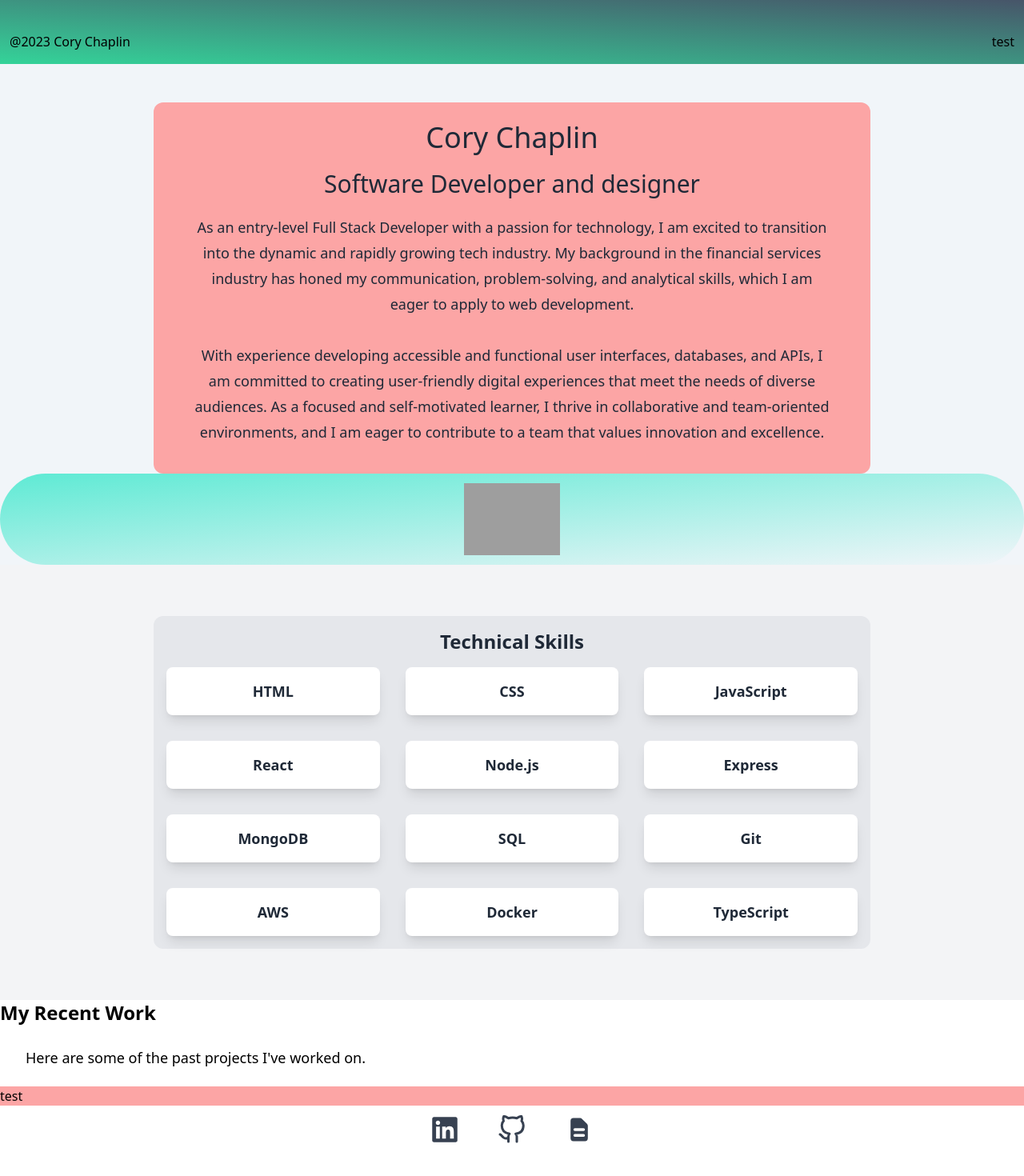
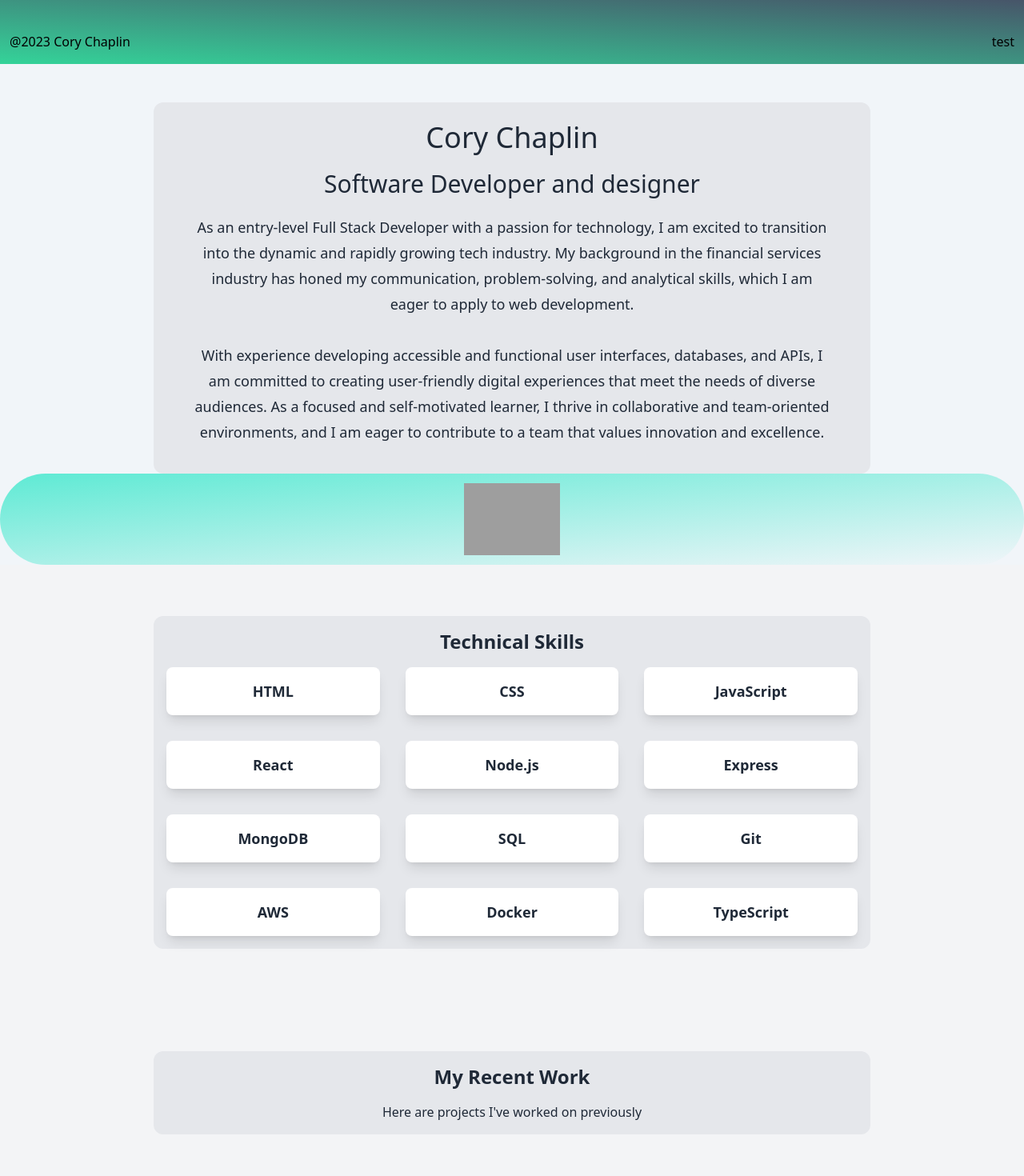
Before and after one commit to coryoc/portfolio, a Next.js app: page / in a window 1280 px wide. Shown: the top 1470 px of the page at 80% size. Before the commit the page ends 1442 px from the top, so only its background shows below. Built offline with nearby package versions, Linux system fonts and the light colour scheme; grey boxes are pictures that could not be loaded.

Commit message:
intro styling

```diff
--- a/pages/index.tsx
+++ b/pages/index.tsx
@@ -28,39 +28,6 @@ export default function Home() {
     'TypeScript',
   ];
 
-  // useEffect(() => {
-  //   // Set up the scene
-  //   const scene = new THREE.Scene();
-  //   const camera = new THREE.PerspectiveCamera(75, window.innerWidth / window.innerHeight, 0.1, 1000);
-  //   camera.position.z = 5;
-
-  //   // Create a sphere
-  //   const geometry = new THREE.SphereGeometry(1, 32, 32);
-  //   const material = new THREE.MeshPhongMaterial({ color: 0x22223B });
-  //   const sphere = new THREE.Mesh(geometry, material);
-  //   scene.add(sphere);
-
-  //   // Add lighting
-  //   const light = new THREE.DirectionalLight(0xffffff, 1);
-  //   light.position.set(0, 0, 10);
-  //   scene.add(light);
-
-  //   // Create the renderer and add it to the DOM
-  //   const renderer = new THREE.WebGLRenderer({ canvas: document.querySelector("#canvas") });
-  //   renderer.setSize(window.innerWidth, window.innerHeight);
-
-  //   // Animate the scene
-  //   function animate() {
-  //     requestAnimationFrame(animate);
-
-  //     sphere.rotation.x += 0.01;
-  //     sphere.rotation.y += 0.01;
-
-  //     renderer.render(scene, camera);
-  //   }
-
-  //   animate();
-  // }, [])
 
   return (
     <div className={darkMode ? 'dark' : ""}>
@@ -81,7 +48,7 @@ export default function Home() {
             <button onClick={() => setDarkMode(!darkMode)}> test </button>
             </nav>
 
-            <div className='text-gray-800 text-center dark:text-slate-100 max-w-4xl m-auto p-4 bg-red-300 rounded-xl'>
+            <div className='text-gray-800 text-center dark:text-slate-100 max-w-4xl m-auto p-4 bg-gray-200 rounded-xl'>
               <h2 className="text-4xl py-2 font-medium">Cory Chaplin</h2>
               <h3 className='text-3xl m-3'>Software Developer and designer</h3>
               <p className='text-lg m-3 leading-8 py-2 px-5'>
@@ -116,14 +83,12 @@ export default function Home() {
     </section>
 
           {/* <canvas id="canvas"></canvas> */}
-    <section>
-      <div>
-      <h2 className="text-2xl font-bold mb-4">My Recent Work</h2>
-      <p className='text-lg m-3 leading-8 py-2 px-5'>
-              Here are some of the past projects I&apos;ve worked on.
-              </p>
-
-      <div className='bg-red-300 flex'> test</div>
+          <section className="bg-gray-100 py-16">
+      <div className="text-gray-800 text-center dark:text-slate-100 max-w-4xl mx-auto p-4 bg-gray-200 rounded-xl">
+        <h2 className="text-2xl font-bold mb-4">My Recent Work</h2>
+        <p>
+          Here are projects I've worked on previously
+        </p>
       </div>
     </section>
 
```
